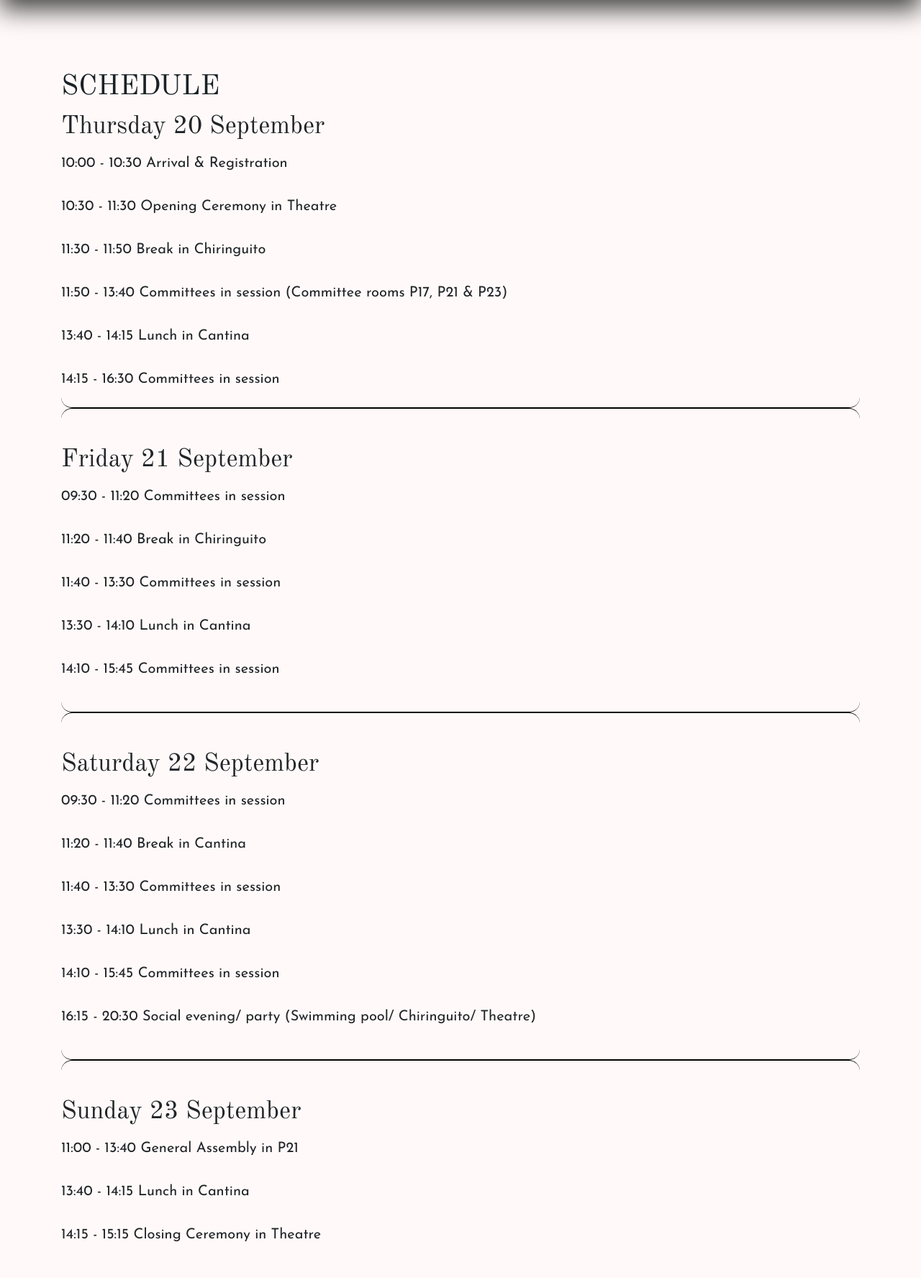
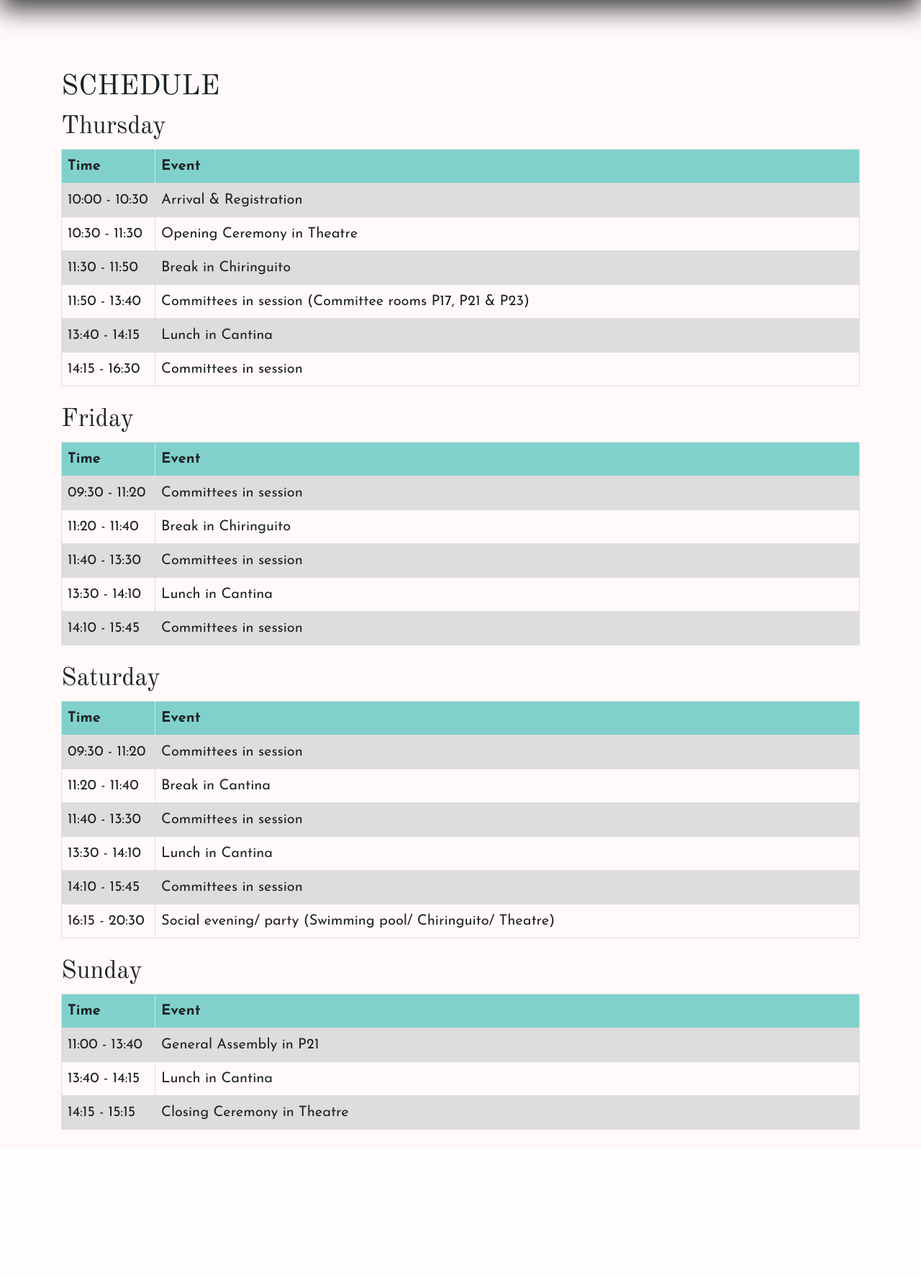
Before and after one commit to Bubsicle/SOTOMUN, a PHP site: page /schedule.php in a window 1280 px wide. Shown: the part 98-1874 px from the top of the page at 72% size. After the commit the page ends 1668 px from the top, so only its background shows below. Run offline with PHP 8.4, Linux system fonts and the light colour scheme; some libraries are stand-ins or nearby versions.

Commit message:
12/9/18 Update
- Reworked schedule to be tables
- Participants are now full names
- Participants are now lists
- Sponsors logos updated

```diff
--- a/css/style.css
+++ b/css/style.css
@@ -163,6 +163,22 @@ nav.navbar {
 .card-body {
   padding: 23px; }
 
+table {
+  width: 100%;
+  margin-bottom: 25px; }
+
+tr.highlight {
+  background-color: #80D1CC; }
+
+td, th {
+  border: 1px solid #dddddd;
+  text-align: left;
+  padding: 8px;
+  width: auto; }
+
+tr:nth-child(even) {
+  background-color: #dddddd; }
+
 hr.elegant {
   overflow: visible;
   /* For IE */
@@ -175,7 +191,9 @@ hr.elegant {
 .sponsors img {
   background-color: #1A2126;
   padding: 6px;
-  border-radius: 25px; }
+  border-radius: 25px;
+  width: 340px;
+  height: 300px; }
 
 hr.elegant:before {
   /* Not really supposed to work, but does */
--- a/sass/style.scss
+++ b/sass/style.scss
@@ -223,6 +223,26 @@ nav.navbar {
   padding: 23px;
 }
 
+table {
+    width: 100%;
+    margin-bottom: 25px;
+}
+
+tr.highlight {
+  background-color: $middle-blue-green;
+}
+
+td, th {
+    border: 1px solid #dddddd;
+    text-align: left;
+    padding: 8px;
+    width: auto;
+}
+
+tr:nth-child(even) {
+    background-color: #dddddd;
+}
+
 hr.elegant {
     overflow: visible; /* For IE */
     height: 30px;
@@ -236,6 +256,8 @@ hr.elegant {
   background-color: #1A2126;
   padding: 6px;
   border-radius: 25px;
+  width: 340px;
+  height: 300px;
 }
 
 hr.elegant:before { /* Not really supposed to work, but does */
--- a/schedule.php
+++ b/schedule.php
@@ -3,38 +3,121 @@
 <div class="main&#45;nobg">
   <div class="container">
     <h2>Schedule</h2>
-    <h3>Thursday 20 September</h3>
-    <div class="letter">
-      <p>10&#58;00 &#45; 10&#58;30	Arrival & Registration</p>
-      <p>10&#58;30 &#45; 11&#58;30 	Opening Ceremony in Theatre</p>
-      <p>11&#58;30 &#45; 11&#58;50 	Break in Chiringuito</p>
-      <p>11&#58;50 &#45; 13&#58;40 	Committees in session &#40;Committee rooms P17, P21 & P23&#41;</p>
-      <p>13&#58;40 &#45; 14&#58;15 	Lunch in Cantina</p>
-      <p>14&#58;15 &#45; 16&#58;30 	Committees in session</p>
+    <h3>Thursday</h3>
+    <table>
+      <col width="130">
+      <tr class="highlight">
+        <th>Time</th>
+        <th>Event</th>
+      </tr>
+      <tr>
+        <td>10&#58;00 &#45; 10&#58;30</td>
+        <td>Arrival & Registration</td>
+      </tr>
+      <tr>
+        <td>10&#58;30 &#45; 11&#58;30 </td>
+        <td>Opening Ceremony in Theatre</td>
+      </tr>
+      <tr>
+        <td>11&#58;30 &#45; 11&#58;50</td>
+        <td>Break in Chiringuito</td>
+      </tr>
+      <tr>
+        <td>11&#58;50 &#45; 13&#58;40</td>
+        <td>Committees in session &#40;Committee rooms P17, P21 & P23&#41;</td>
+      </tr>
+      <tr>
+        <td>13&#58;40 &#45; 14&#58;15</td>
+        <td>Lunch in Cantina</td>
+      </tr>
+      <tr>
+        <td>14&#58;15 &#45; 16&#58;30</td>
+        <td>Committees in session</td>
+      </tr>
+    </table>
 
-      <hr class="elegant">
-      <h3>Friday 21 September</h3>
-      <p>09&#58;30 &#45; 11&#58;20 	Committees in session</p>
-      <p>11&#58;20 &#45; 11&#58;40 	Break in Chiringuito</p>
-      <p>11&#58;40 &#45; 13&#58;30 	Committees in session</p>
-      <p>13&#58;30 &#45; 14&#58;10 	Lunch in Cantina</p>
-      <p class="pb-3">14&#58;10 &#45; 15&#58;45 	Committees in session</p>
+    <h3>Friday</h3>
+    <table>
+      <col width="130">
+      <tr class="highlight">
+        <th>Time</th>
+        <th>Event</th>
+      </tr>
+      <tr>
+        <td>09&#58;30 &#45; 11&#58;20</td>
+        <td>Committees in session</td>
+      </tr>
+      <tr>
+        <td>11&#58;20 &#45; 11&#58;40</td>
+        <td>Break in Chiringuito</td>
+      </tr>
+      <tr>
+        <td>11&#58;40 &#45; 13&#58;30</td>
+        <td>Committees in session</td>
+      </tr>
+      <tr>
+        <td>13&#58;30 &#45; 14&#58;10</td>
+        <td>Lunch in Cantina</td>
+      </tr>
+      <tr>
+        <td>14&#58;10 &#45; 15&#58;45</td>
+        <td>Committees in session</td>
+      </tr>
+    </table>
 
-      <hr class="elegant">
-      <h3>Saturday 22 September</h3>
-      <p>09&#58;30 &#45; 11&#58;20 	Committees in session</p>
-      <p>11&#58;20 &#45; 11&#58;40 	Break in Cantina</p>
-      <p>11&#58;40 &#45; 13&#58;30 	Committees in session</p>
-      <p>13&#58;30 &#45; 14&#58;10 	Lunch in Cantina</p>
-      <p>14&#58;10 &#45; 15&#58;45 	Committees in session</p>
-      <p class="pb-3">16&#58;15 &#45; 20&#58;30 	Social evening&#47; party &#40;Swimming pool&#47; Chiringuito&#47; Theatre&#41;</p>
+    <h3>Saturday</h3>
+    <table>
+      <col width="130">
+      <tr class="highlight">
+        <th>Time</th>
+        <th>Event</th>
+      </tr>
+      <tr>
+        <td>09&#58;30 &#45; 11&#58;20</td>
+        <td>Committees in session</td>
+      </tr>
+      <tr>
+        <td>11&#58;20 &#45; 11&#58;40</td>
+        <td>Break in Cantina</td>
+      </tr>
+      <tr>
+        <td>11&#58;40 &#45; 13&#58;30</td>
+        <td>Committees in session</td>
+      </tr>
+      <tr>
+        <td>13&#58;30 &#45; 14&#58;10</td>
+        <td>Lunch in Cantina</td>
+      </tr>
+      <tr>
+        <td>14&#58;10 &#45; 15&#58;45</td>
+        <td>Committees in session</td>
+      </tr>
+      <tr>
+        <td>16&#58;15 &#45; 20&#58;30</td>
+        <td>Social evening&#47; party &#40;Swimming pool&#47; Chiringuito&#47; Theatre&#41;</td>
+      </tr>
+    </table>
 
-      <hr class="elegant">
-      <h3>Sunday 23 September</h3>
-      <p>11&#58;00 &#45; 13&#58;40 	General Assembly in P21</p>
-      <p>13&#58;40 &#45; 14&#58;15 	Lunch in Cantina</p>
-      <p class="pb-3">14&#58;15 &#45; 15&#58;15 	Closing Ceremony in Theatre</p>
-    </div>
+    <h3>Sunday</h3>
+    <table>
+      <col width="130">
+      <tr class="highlight">
+        <th>Time</th>
+        <th>Event</th>
+      </tr>
+      <tr>
+        <td>11&#58;00 &#45; 13&#58;40</td>
+        <td>General Assembly in P21</td>
+      </tr>
+      <tr>
+        <td>13&#58;40 &#45; 14&#58;15</td>
+        <td>Lunch in Cantina</td>
+      </tr>
+      <tr>
+        <td>14&#58;15 &#45; 15&#58;15</td>
+        <td>Closing Ceremony in Theatre</td>
+      </tr>
+    </table>
   </div>
 </div>
 <?php include("inc/footer.php")?>
--- a/sponsors.php
+++ b/sponsors.php
@@ -5,17 +5,17 @@
     <h2>Sponsors</h2>
     <div class="row">
       <div class="col-lg-4 col-md-12">
-        <img class="my-3 heli" src="https://go4healthtravel.com/sites/default/files/styles/flexslider_full/public/HelicopterosSanitarios_1.png?itok=dK-j3_TI" class="img-fluid" alt="Responsive image" width="270" height="245">
+        <a href="https://www.helicopterossanitarios.com"><img class="my-3 heli" src="https://go4healthtravel.com/sites/default/files/styles/flexslider_full/public/HelicopterosSanitarios_1.png?itok=dK-j3_TI" class="img-fluid" alt="Helicopteros Sanitarios Logo"></a>
         <h3><a href="https://www.helicopterossanitarios.com">Helicopteros Sanitarios</a></h3>
       </div>
 
       <div class="col-lg-4 col-md-12">
-        <img class="ml-3 my-3 business" src="https://www.schellhammerbusinessschool.com/wp-content/uploads/sbs-logo-big.png" class="img-fluid" alt="Responsive image" width="220 "height="245">
+        <a href="https://www.schellhammerbusinessschool.com"><img class="my-3 business" src="https://www.schellhammerbusinessschool.com/wp-content/uploads/sbs-logo-big.png" class="img-fluid" alt="Schellhammer Business School Logo"></a>
         <h3><a href="https://www.schellhammerbusinessschool.com">Schellhammer Business School</a></h3>
       </div>
 
       <div class="col-lg-4 col-md-12">
-        <img class="my-3 rocio" src="assets/rociomoreno.png" class="img-fluid" alt="Responsive image" width="400" height="245">
+        <a href="http://rociomorenotextiles.com/rocio/enter.html"><img class="my-3 rocio" src="http://rociomorenotextiles.com/rocio/home_files/shapeimage_1.png" class="img-fluid" alt="Rocio Moreno Logo"></a>
         <h3><a href="http://rociomorenotextiles.com/rocio/enter.html">Rocio Moreno</a></h3>
       </div>
 
```
Also changed, not shown: participants.php (+7 -8 lines), assets/rociomoreno.png (deleted), 1 other file.
